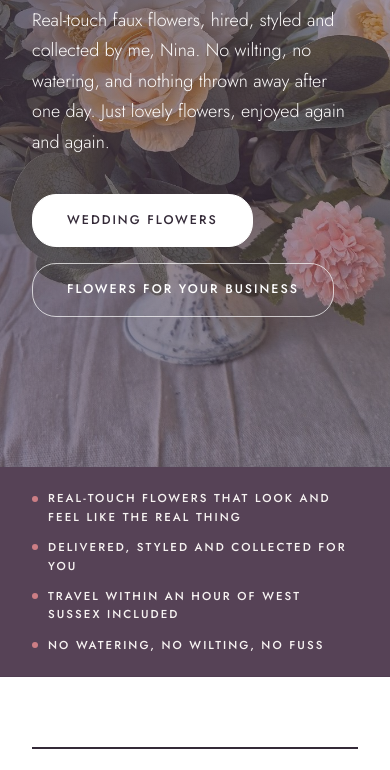
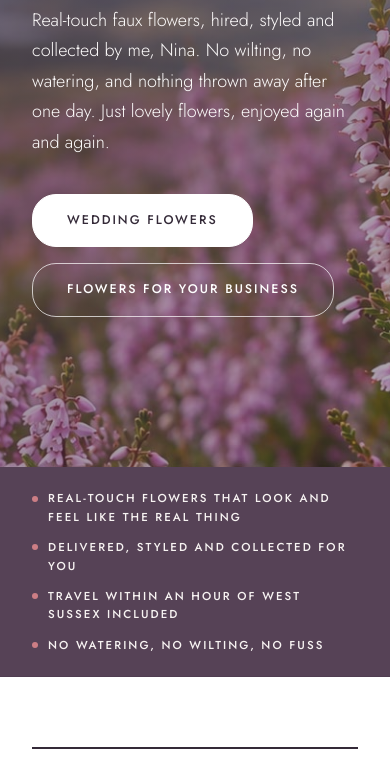
Before and after one commit to adamwallacedesign/bonny-forever, a plain HTML site: page site/index.html in a window 390 px wide. Shown: the part 439-1209 px from the top of the page. Drawn offline with Linux system fonts and the light colour scheme.

Commit message:
Home: new hero photo (pink heather on a moor)
pink-heather-moorland.jpg replaces centrepiece-peach-roses.jpg as the
Home hero, with alt text describing the new photo. The original is
1774x887, smaller than a full-screen hero ideally needs, so the web
copy is the original file (a q85 re-encode came out 6% larger).

Crop checked at 390, 820, 1440 and 2560px: the default centred
position is kept. Shifting it right put the sharp heather sprigs
behind the hero text on phones and made it harder to read.

centrepiece-peach-roses.jpg stays: it's also in the Home gallery, and
the Home share image is cut from it (unchanged).

Co-Authored-By: Claude Opus 5.5 <noreply@anthropic.com>

```diff
--- a/site/index.html
+++ b/site/index.html
@@ -54,7 +54,7 @@
 <!-- HERO -->
 <section class="hero">
   <div class="hero-bg">
-    <img src="images/centrepiece-peach-roses.jpg" alt="Faux centrepiece of peach roses, pink pompoms and eucalyptus in a white pedestal bowl" width="1496" height="1496">
+    <img src="images/pink-heather-moorland.jpg" alt="Pink heather in flower across a moor, with misty hills and a lake in the distance under a cloudy sky" width="1774" height="887">
   </div>
   <div class="wrap">
     <div class="hero-content">
```
Also changed, not shown: originals/pink-heather-moorland.jpg (added), site/images/pink-heather-moorland.jpg (added).
